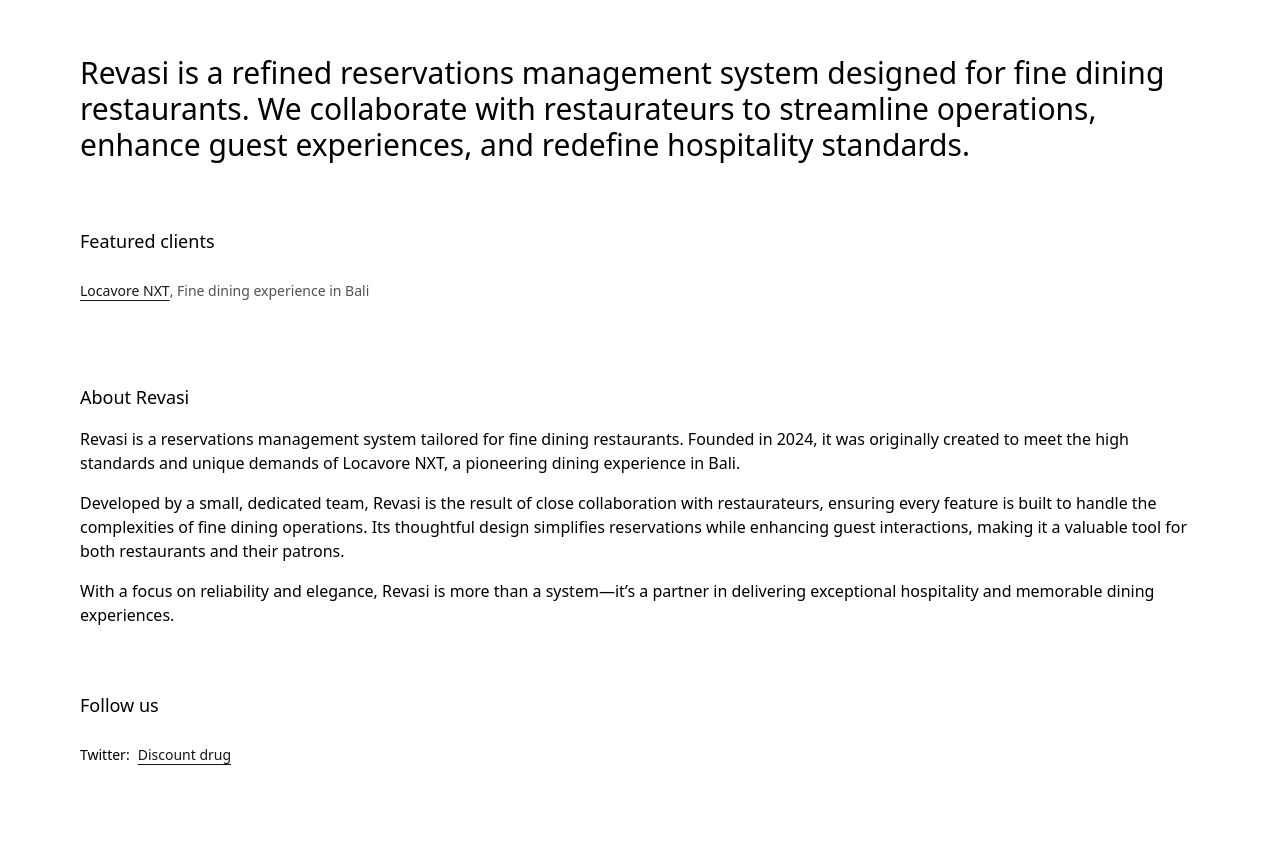
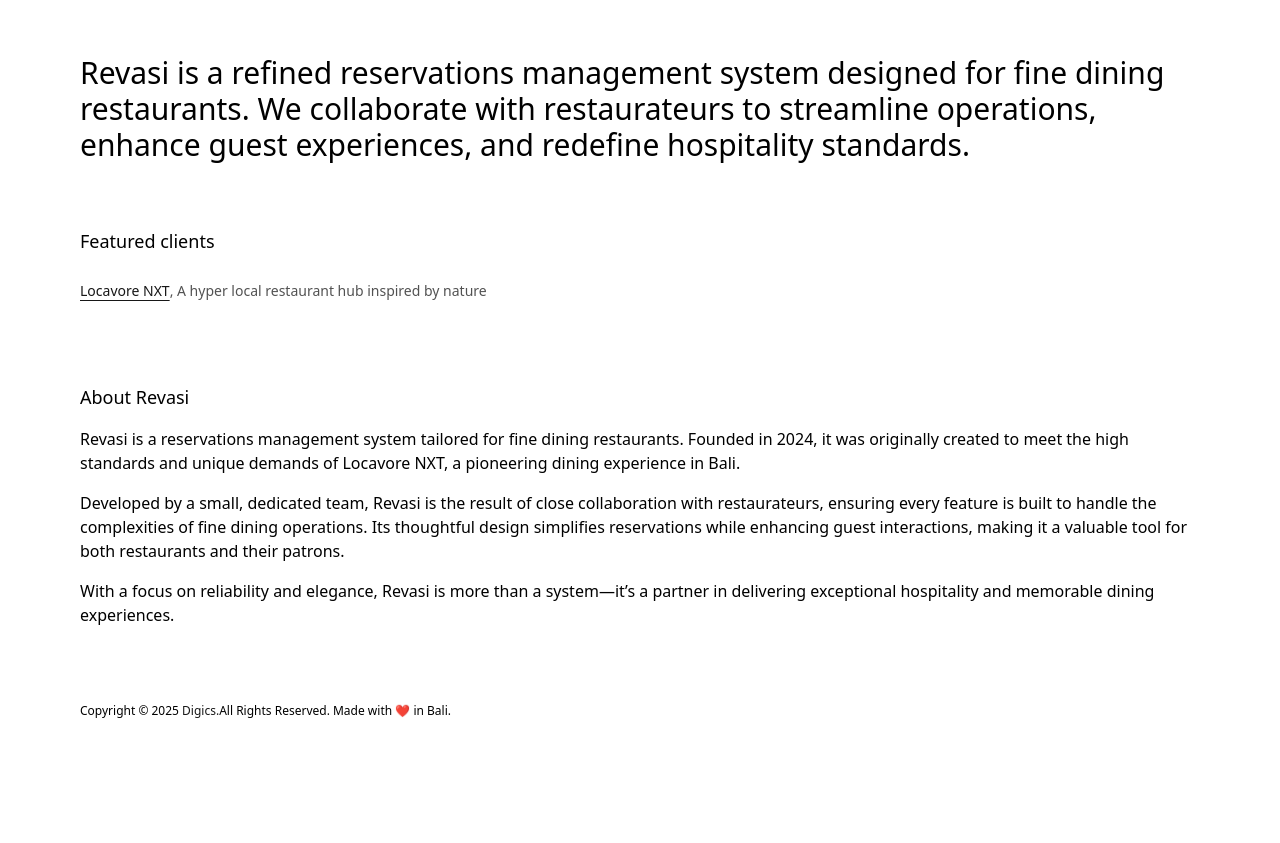
Before and after one commit to wlaj/revasi-home, a Next.js app: page / in a window 1280 px wide. Shown: the part 109-952 px from the top of the page. After the commit the page ends 900 px from the top, so only its background shows below. Built offline with nearby package versions, Linux system fonts and the light colour scheme.

Commit message:
Update text for locavore

```diff
--- a/src/app/page.tsx
+++ b/src/app/page.tsx
@@ -22,7 +22,7 @@
                   Locavore NXT
                 </Button>
               </Link>
-              , Fine dining experience in Bali
+              , A hyper local restaurant hub inspired by nature
             </ul>
           </ol>
         </div>
@@ -50,19 +50,6 @@
             </p>
           </div>
         </div>
-        <div>
-          <h2 className="font-medium text-lg mb-4">Follow us</h2>
-          <ol className="list-inside list-decimal text-sm text-center sm:text-left">
-            <ul className="mb-2 flex gap-2 items-center">
-              Twitter:
-              <Link href="/hi">
-                <Button variant="link" className="px-0 underline">
-                  Discount drug
-                </Button>
-              </Link>
-            </ul>
-          </ol>
-        </div>
       </main>
       <footer className="row-start-3 flex gap-6 flex-wrap text-xs">
         <p>
```
